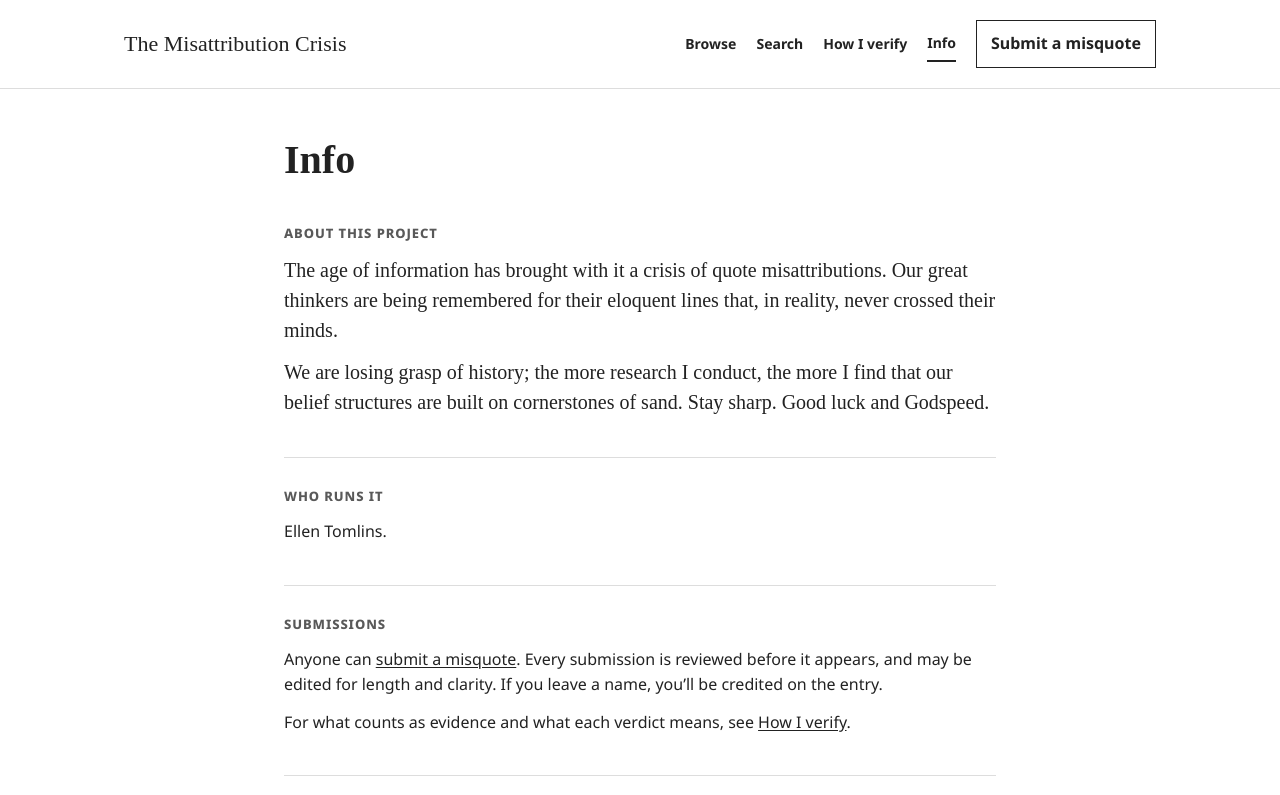
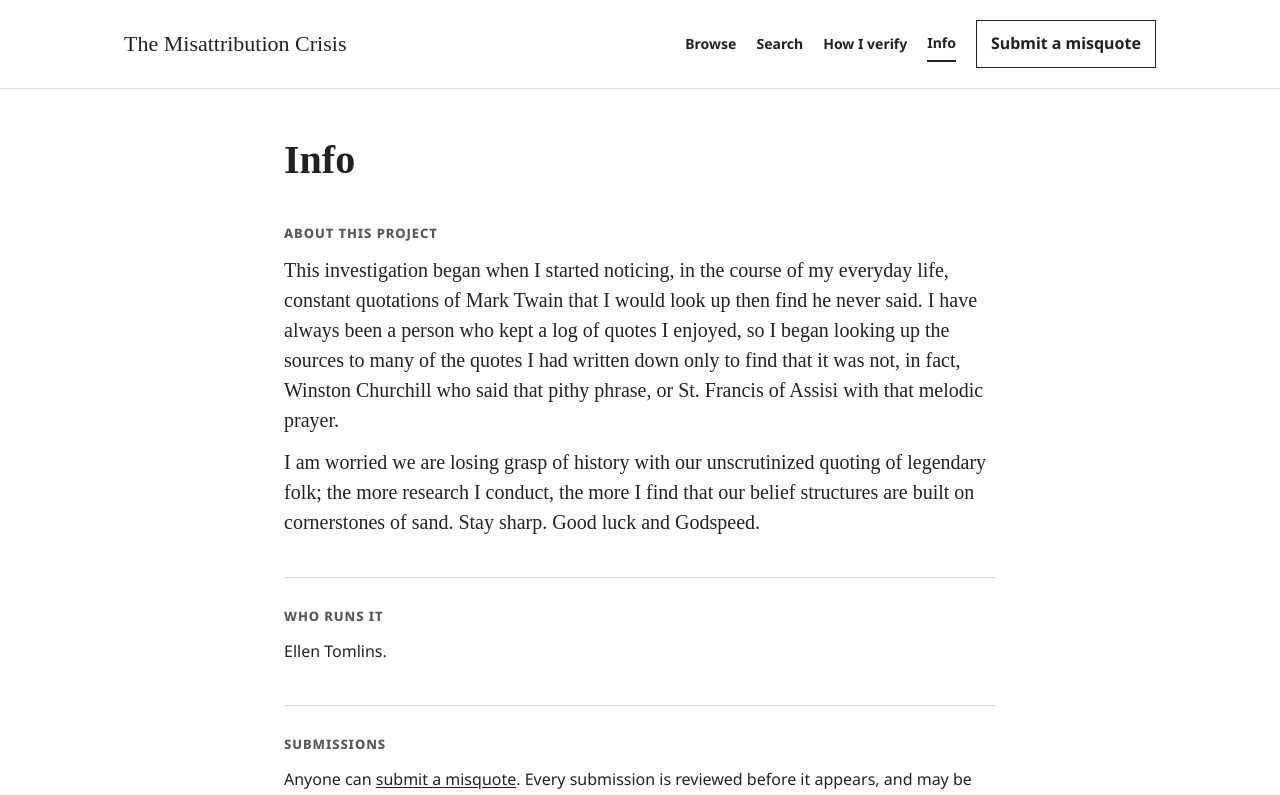
Before and after one commit to etomlins/misattribution-crisis, a Next.js app: page /info in a window 1280 px wide. Shown: the top 795 px of the page. Built offline with nearby package versions, Linux system fonts and the light colour scheme; no server answers.

Commit message:
Update page.tsx

```diff
--- a/src/app/info/page.tsx
+++ b/src/app/info/page.tsx
@@ -17,11 +17,13 @@ export default function InfoPage() {
           About this project
         </h2>
         <p style={{ fontFamily: "var(--serif)", fontSize: 20, lineHeight: 1.5 }}>
-          The age of information has brought with it a crisis of quote misattributions. Our great thinkers are being
-          remembered for their eloquent lines that, in reality, never crossed their minds.
+This investigation began when I started noticing, in the course of my everyday life, constant quotations of Mark Twain that I would look up then find he never said.
+          I have always been a person who kept a log of quotes I enjoyed, so I began looking up the sources to many of the quotes I had written down only to find
+          that it was not, in fact, Winston Churchill who said that pithy phrase, or St. Francis of Assisi with that melodic prayer.
+
         </p>
         <p style={{ fontFamily: "var(--serif)", fontSize: 20, lineHeight: 1.5 }}>
-          We are losing grasp of history; the more research I conduct, the more I find that our belief structures are
+          I am worried we are losing grasp of history with our unscrutinized quoting of legendary folk; the more research I conduct, the more I find that our belief structures are
           built on cornerstones of sand. Stay sharp. Good luck and Godspeed.
         </p>
       </section>
```
